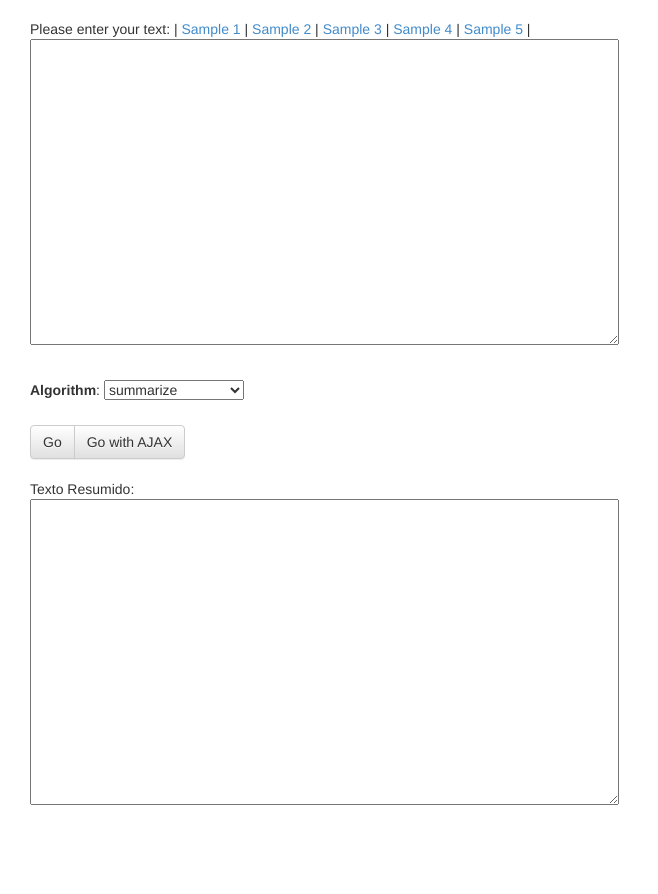
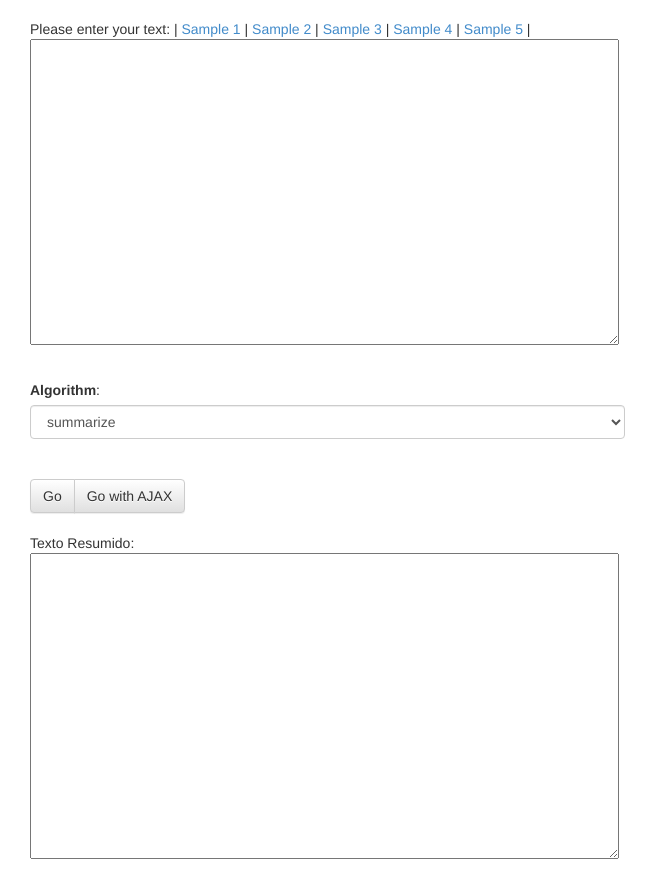
Before and after one commit to dezoito/flask-Summarizer, a Flask app: page / in a window 1280 px wide. Shown: the part 51-945 px from the top of the page, without its empty margins (0-658 px from the left). Before the commit the page ends 856 px from the top, so only its background shows below. Run offline with Flask 2, Linux system fonts and the light colour scheme; parts of the project's set-up code (start-up, migrations or seed data) failed here and were passed over; some libraries are stand-ins or nearby versions.

Commit message:
Layout adjustments

```diff
--- a/app/static/css/main.css
+++ b/app/static/css/main.css
@@ -4,3 +4,8 @@
 /*.jumbotron h1 {
     color: rgba(200, 50, 255, 1);
 }*/
+
+/*select {
+   width:12px;
+}
+*/
--- a/app/templates/base.html
+++ b/app/templates/base.html
@@ -56,7 +56,7 @@
        <!-- container -->
        <div class="container-fluid">
            <div class="row-fluid">
-               <div class="col-sm-12" id="div_body">
+               <div class="col-sm-6" id="div_body">
 
                   <!-- flash messages -->
                   {% include "_inc_flash_messages.html" %}
--- a/app/templates/form_resumo.html
+++ b/app/templates/form_resumo.html
@@ -23,7 +23,7 @@
 
       </p>
 
-            {{ form.Algorithm.label }}: {{ form.Algorithm() }}
+            {{ form.Algorithm.label }}: {{ form.Algorithm(class="form-control") }}
 
       <br/>
       <br/>
```
